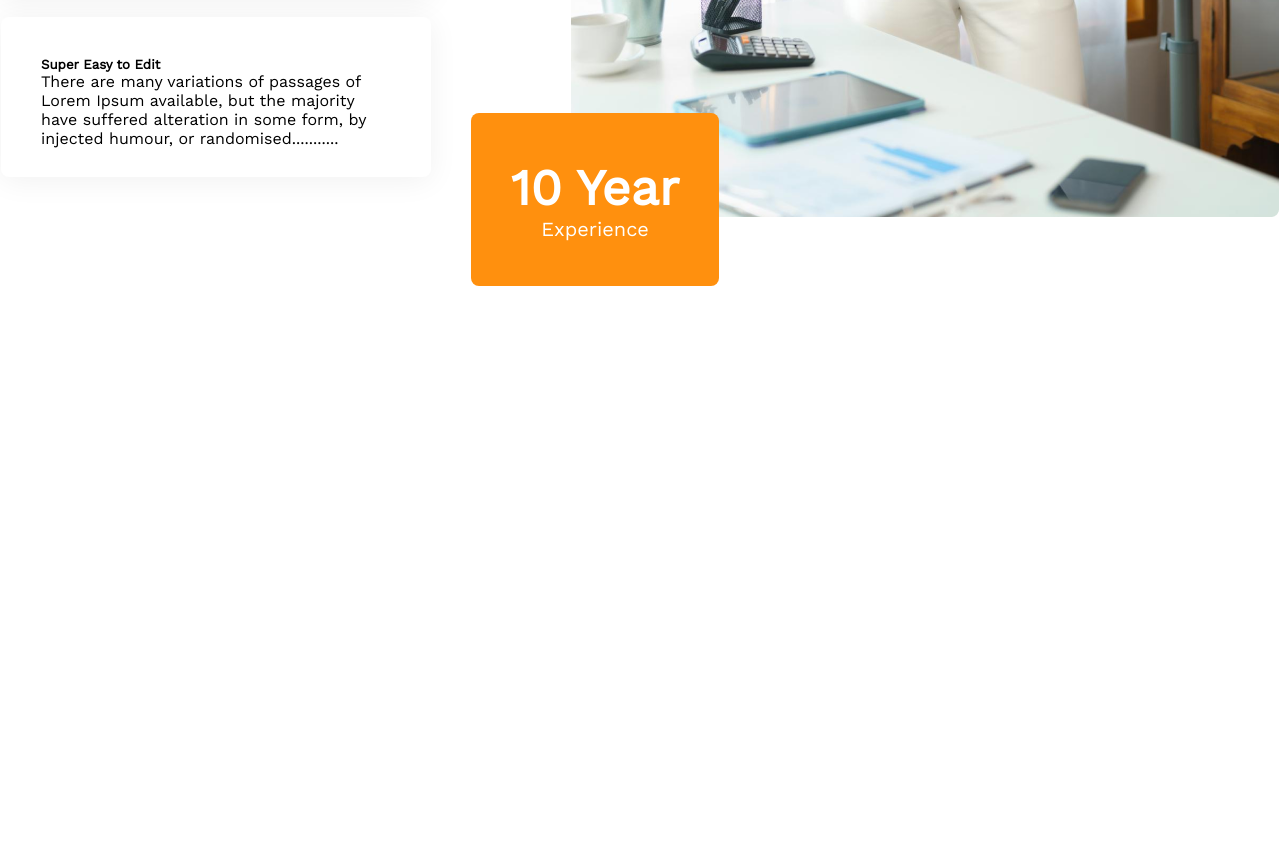
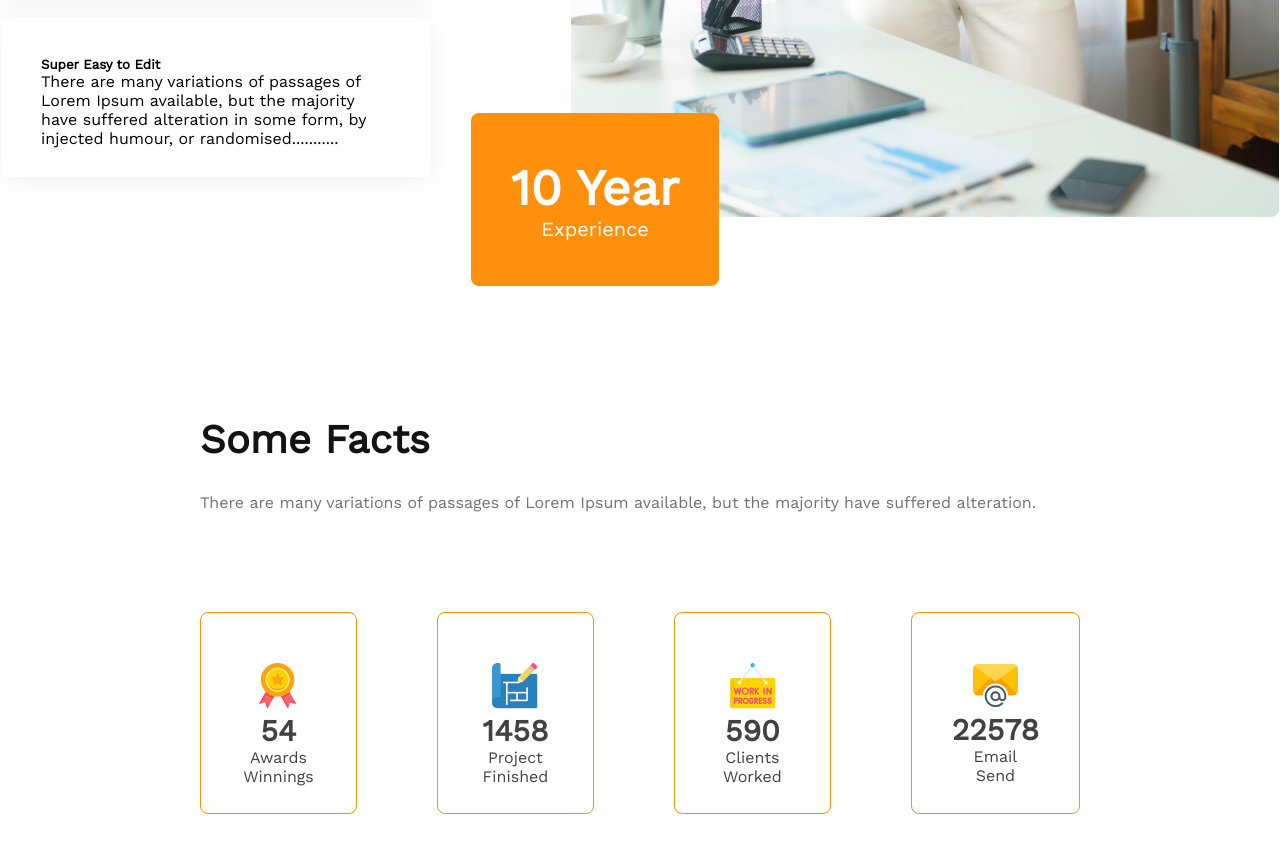
Before and after one commit to OmarAbir/Assignment-2, a plain HTML site: page index.html in a window 1280 px wide. Shown: the part 2367-3219 px from the top of the page. Before the commit the page ends 2653 px from the top, so only its background shows below. Drawn offline with nearby package versions, Linux system fonts and the light colour scheme.

Commit message:
added facts section

```diff
--- a/index.html
+++ b/index.html
@@ -130,6 +130,52 @@
 
 
     </section>
+
+
+    <!-- facts section  -->
+    <section class="facts">
+        <div class="fact-container">
+            <div class="fact-info">
+                <h3 class="title">Some Facts</h3>
+                <p class="description">There are many variations of passages of Lorem Ipsum available, but the majority have suffered alteration.</p>
+            </div>
+
+
+          <div class="box-container" >
+
+             <div class="fact-box">
+                <div class="box">
+                    <img src="images/icons/ribon.png" alt="">
+                    <h3>54</h3>
+                    <p>Awards Winnings</p>
+                </div>
+            </div>
+            <div class="fact-box">
+                <div class="box">
+                    <img src="images/icons/projects.png" alt="">
+                    <h3>1458</h3>
+                    <p>Project Finished</p>
+                </div>
+            </div>
+            <div class="fact-box">
+                <div class="box">
+                    <img src="images/icons/customers.png" alt="">
+                    <h3>590</h3>
+                    <p>Clients Worked</p>
+                </div>
+            </div>
+            <div class="fact-box">
+                <div class="box">
+                    <img src="images/icons/email.png" alt="">
+                    <h3>22578</h3>
+                    <p>Email Send</p>
+                </div>
+            </div>
+
+          </div>
+
+        </div>
+    </section>
 </body>
 
 
--- a/styles/style.css
+++ b/styles/style.css
@@ -214,3 +214,44 @@
     font-weight: 500;
     font-size: 20px;
 }
+
+/* Facts Section Styles */
+.facts{
+    margin-top: 130px;
+}
+.fact-container {
+    height: 100%;
+    margin: 0 200px;
+
+}
+
+.box-container {
+    display: flex;
+    column-gap: 80px;
+    margin-bottom: 180px;
+}
+
+.fact-box {
+
+    width: 100px;
+    height: 100px;
+    border: 1px solid #FF900E;
+    border-radius: 8px;
+    text-align: center;
+    padding: 50px 40px;
+    margin-top: 100px;
+    color: #424242;
+
+    transition: transform 1s ;
+
+}
+.fact-box:hover{
+    transform: rotate(30deg);
+}
+
+.box h3 {
+    font-weight: 600;
+    font-size: 30px;
+
+
+}
```
